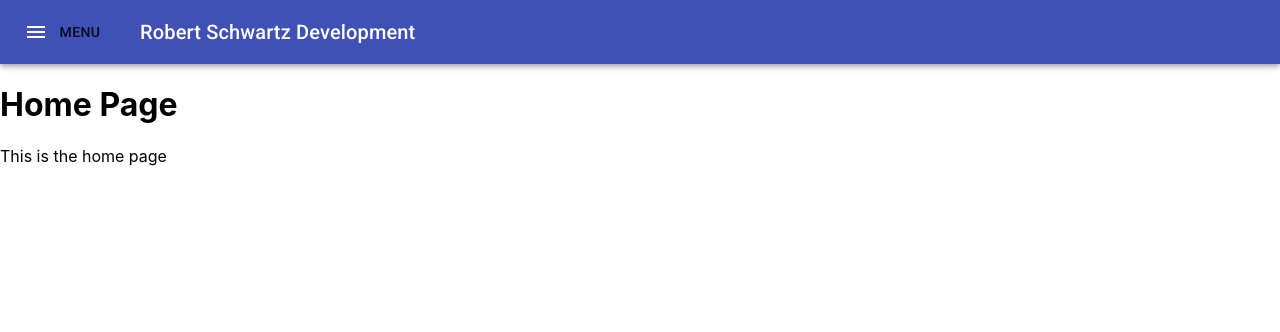
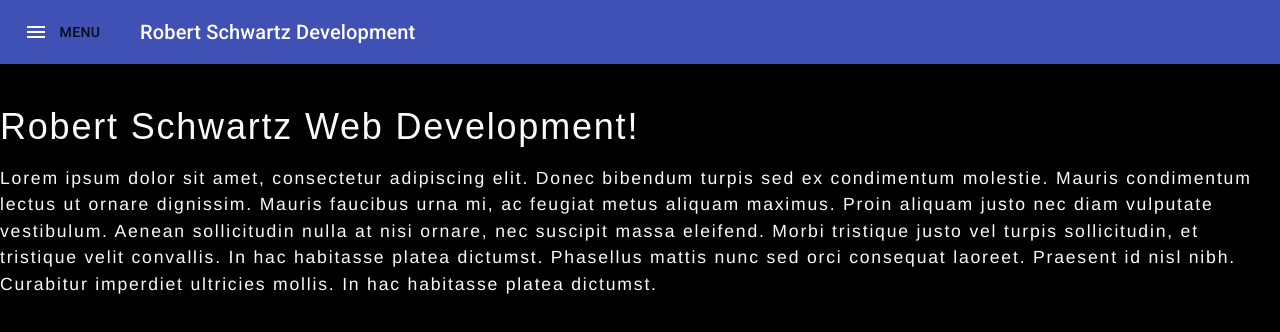
Before and after one commit to Robert-Schwartz/REACT-Profile, a React (Create React App) app: page / in a window 1280 px wide. Shown: the top 332 px of the page. Built offline with nearby package versions, Linux system fonts and the light colour scheme.

Commit message:
add Resume page with dummy data

```diff
--- a/src/App.js
+++ b/src/App.js
@@ -2,6 +2,7 @@ import React, { useState } from 'react';
 import NavTabs from './components/NavTabs';
 import Home from './pages/Home';
 import About from './pages/About';
+import Resume from './pages/Resume';
 import Projects from './pages/Projects';
 import Skills from './pages/Skills';
 import Contact from './pages/Contact';
@@ -22,6 +23,8 @@ function App() {
         return <Skills />;
       case 'Contact':
         return <Contact />;
+      case 'Resume':
+        return <Resume />;
       default:
         return <Home />;
     }
--- a/src/components/Drawer/index.js
+++ b/src/components/Drawer/index.js
@@ -44,7 +44,7 @@ export default function Drawer(props) {
             onKeyDown={toggleDrawer(anchor, false)}
         >
             <List>
-                {['About', 'Skills', 'Projects', 'Contact','Home'].map((text, index) => (
+                {['About', 'Skills', 'Projects', 'Contact', 'Resume', 'Home'].map((text, index) => (
                     <ListItem button key={text} onClick={() => props.handlePageChange(text)}>
                         <ListItemIcon>
                             {index === 0 ? <PersonIcon /> : <AppsIcon />}</ListItemIcon>
--- a/src/index.css
+++ b/src/index.css
@@ -1,13 +1,295 @@
+main {
+  margin: 0 auto;
+  max-width: 90%;
+  padding: 50px 30px;
+}
+:root {
+  --primary: #8c54ff;
+  --secondary: #f3a847;
+  --tertiary: #b12704;
+  --light: #fafafa;
+  --dark: #000000;
+  --darker: #111111;
+  --error: rgb(228, 46, 1);
+  --spacing-one: calc(1rem * 0.5);
+  --spacing-two: calc(1rem);
+  --spacing-five: calc(2.5rem);
+}
+
+* {
+  box-sizing: border-box;
+}
+
+html,
+body {
+  min-height: 100%;
+}
+
 body {
   margin: 0;
-  font-family: -apple-system, BlinkMacSystemFont, 'Segoe UI', 'Roboto', 'Oxygen',
-    'Ubuntu', 'Cantarell', 'Fira Sans', 'Droid Sans', 'Helvetica Neue',
-    sans-serif;
-  -webkit-font-smoothing: antialiased;
-  -moz-osx-font-smoothing: grayscale;
+  padding: 0;
+  font-weight: 300;
+  line-height: 1.5;
+  font-size: 18px;
+  letter-spacing: 0.1em;
+  background: var(--dark);
+  color: var(--light);
+  font-family: helvetica;
 }
 
-code {
-  font-family: source-code-pro, Menlo, Monaco, Consolas, 'Courier New',
-    monospace;
+#home {
+  background-image: url("./assets/Phoenix.jpeg");
 }
+
+h1,
+h2,
+h3,
+h4,
+h5,
+h6 {
+  font-family: sans-serif;
+  font-weight: 500;
+  margin: 5px 0;
+  line-height: 1.25;
+}
+
+h1 {
+  font-size: 2.25rem;
+}
+
+h2 {
+  font-size: 2rem;
+}
+
+h3 {
+  font-size: 1.75rem;
+}
+
+h4 {
+  font-size: 1.5rem;
+}
+
+h5 {
+  font-size: 1.25rem;
+}
+
+h6 {
+  font-size: 1rem;
+}
+
+p {
+  font-size: 1.1rem;
+  margin-top: 0;
+}
+
+a {
+  color: var(--tertiary);
+  text-decoration: none;
+  font-weight: bold;
+}
+
+a:hover {
+  text-decoration: underline;
+}
+
+header {
+  background: var(--dark);
+}
+
+header a {
+  color: var(--light);
+}
+
+button {
+  font-size: 1rem;
+  text-decoration: none;
+  padding: 0.25rem 1rem;
+  border-radius: 0.5rem;
+  border: none;
+  outline: none;
+  cursor: pointer;
+  margin: 0 1px;
+  background-color: var(--secondary);
+}
+
+button:hover {
+  opacity: 0.8;
+}
+
+button[disabled] {
+  cursor: default;
+  opacity: 0.8;
+}
+
+img {
+  max-width: 100%;
+}
+
+span[role="img"] {
+  cursor: default;
+}
+
+form {
+  width: 40%;
+}
+
+input {
+  font-size: 1rem;
+  padding: 0.25rem;
+  border: 1px solid var(--dark);
+  outline: none;
+  border-radius: 3px;
+  transition: box-shadow 0.2s;
+}
+
+input:focus {
+  border: 1px solid var(--secondary);
+  box-shadow: 0 0 0.25rem rgba(0, 0, 0, 0.5);
+}
+
+li {
+  list-style: none;
+}
+
+nav a:hover {
+  text-decoration: none;
+}
+
+nav li {
+  cursor: pointer;
+}
+
+textarea {
+  width: 600px;
+  height: 120px;
+  border: 3px solid #cccccc;
+  padding: 5px;
+}
+
+.container {
+  width: 85%;
+  max-width: 1200px;
+  margin-left: auto;
+  margin-right: auto;
+}
+
+.flex-row {
+  display: flex;
+  flex-wrap: wrap;
+}
+
+.space-between {
+  justify-content: space-between;
+}
+
+.flex-end {
+  justify-content: flex-end;
+}
+
+.mx-1 {
+  margin-right: var(--spacing-one);
+  margin-left: var(--spacing-one);
+}
+
+.mx-2 {
+  margin-right: var(--spacing-two);
+  margin-left: var(--spacing-two);
+}
+
+.my-1 {
+  margin-top: var(--spacing-one);
+  margin-bottom: var(--spacing-one);
+}
+
+.my-2 {
+  margin-top: var(--spacing-two);
+  margin-bottom: var(--spacing-two);
+}
+
+.my-5 {
+  margin-top: var(--spacing-five);
+  margin-bottom: var(--spacing-five);
+}
+
+.px-1 {
+  padding-right: var(--spacing-one);
+  padding-left: var(--spacing-one);
+}
+
+.px-2 {
+  padding-right: var(--spacing-two);
+  padding-left: var(--spacing-two);
+}
+
+.py-1 {
+  padding-top: var(--spacing-one);
+  padding-bottom: var(--spacing-one);
+}
+
+.py-2 {
+  padding-top: var(--spacing-two);
+  padding-bottom: var(--spacing-two);
+}
+
+.card {
+  width: 25%;
+  text-align: center;
+}
+
+.img-thumbnail {
+  width: auto;
+  height: 300px;
+  margin-bottom: 50px;
+  cursor: pointer;
+}
+
+.modalBackdrop {
+  background: rgba(0, 0, 0, 0.65);
+  bottom: 0;
+  left: 0;
+  overflow: auto;
+  position: fixed;
+  right: 0;
+  top: 0;
+  z-index: 1;
+}
+
+.modalContainer {
+  background: var(--darker);
+  border-radius: 5px;
+  max-width: 100%;
+  margin: 50px auto;
+  padding: 15px;
+  width: 960px;
+}
+
+.modalTitle {
+  font-size: 18px;
+  font-weight: 600;
+  margin-bottom: 25px;
+}
+
+button {
+  background: var(--primary);
+  border: 0;
+  border-radius: 5px;
+  color: #fff;
+  cursor: pointer;
+  font-size: 16px;
+  font-weight: 600;
+  margin-bottom: 30px;
+  padding: 10px 15px;
+}
+
+a {
+  border-radius: 5px;
+  color: var(--primary);
+  font-weight: 500;
+  padding: 2px 4px;
+  margin-left: -2px;
+  margin-right: -2px;
+}
+
+.navActive {
+  color: var(--secondary);
+}
--- a/src/pages/Home.js
+++ b/src/pages/Home.js
@@ -1,12 +1,17 @@
 import React from "react";
 
+
+
+
 const Home = () => (
-    <div>
-        <h1>Home Page</h1>
-        <p>
-           This is the home page
-        </p>
-    </div>
+    <section className="my-5" >
+        <h1>Robert Schwartz Web Development!</h1>
+        <div className="my-2">
+            <p>
+                Lorem ipsum dolor sit amet, consectetur adipiscing elit. Donec bibendum turpis sed ex condimentum molestie. Mauris condimentum lectus ut ornare dignissim. Mauris faucibus urna mi, ac feugiat metus aliquam maximus. Proin aliquam justo nec diam vulputate vestibulum. Aenean sollicitudin nulla at nisi ornare, nec suscipit massa eleifend. Morbi tristique justo vel turpis sollicitudin, et tristique velit convallis. In hac habitasse platea dictumst. Phasellus mattis nunc sed orci consequat laoreet. Praesent id nisl nibh. Curabitur imperdiet ultricies mollis. In hac habitasse platea dictumst.
+            </p>
+        </div>
+    </section>
 );
 
 export default Home;
--- /dev/null
+++ b/src/pages/Resume.js
@@ -0,0 +1,12 @@
+import React from "react";
+
+const Resume = () => (
+    <div>
+        <h1>Resume</h1>
+        <p>
+            insert modal
+        </p>
+    </div>
+);
+
+export default Resume;
```
Also changed, not shown: src/assets/Phoenix.jpeg (added).
